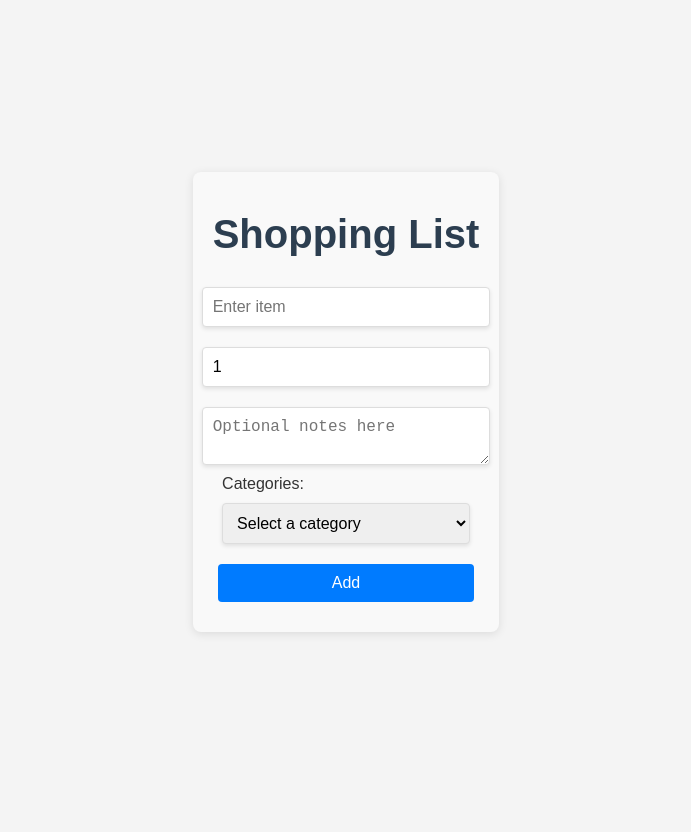
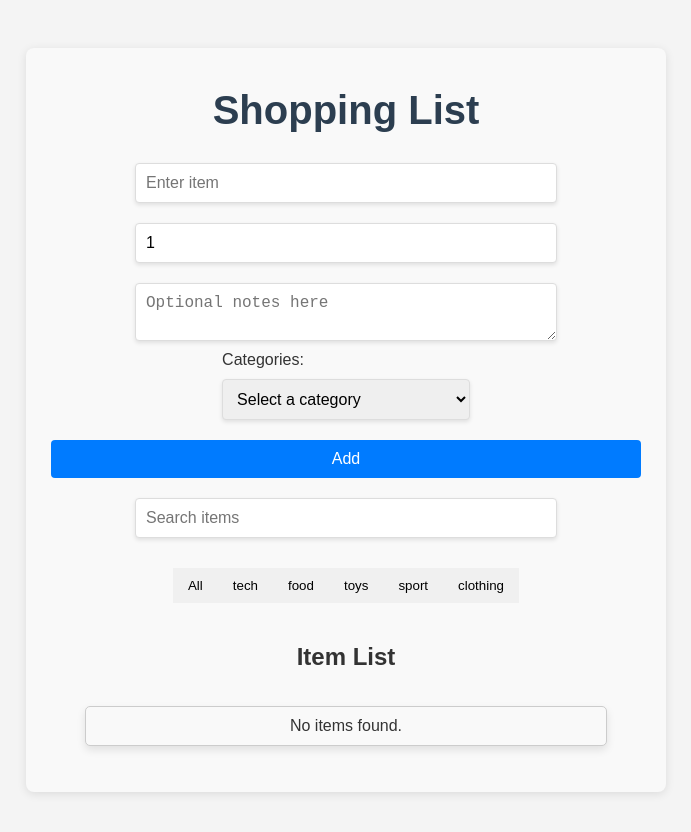
Before and after one commit to Rethabile17/Shopping-List-App-with-Redux, a React (Create React App) app: page /home in a window 1280 px wide. Shown: the top 832 px of the page, without its empty margins (294-985 px from the left). Built offline with nearby package versions, Linux system fonts and the light colour scheme.

Commit message:
done same small  update

```diff
--- a/src/AddItem.css
+++ b/src/AddItem.css
@@ -1,57 +1,106 @@
-/* AddItem.css */
+
 .add-item-container {
     display: flex;
     flex-direction: column;
-    align-items: center; /* Center align all items */
-    max-width: 400px; /* Set a maximum width for the form */
-    margin: 0 auto; /* Center the form on the page */
-    padding: 20px; /* Add some padding */
-    background-color: #f9f9f9; /* Light background for the form */
-    border-radius: 8px; /* Rounded corners */
-    box-shadow: 0 2px 10px rgba(0, 0, 0, 0.1); /* Subtle shadow */
+    align-items: center;
+    width: 600px;
+    margin: 0 auto;
+    padding: 20px;
+    background-color: #f9f9f9;
+    border-radius: 8px;
+    box-shadow: 0 2px 10px rgba(0, 0, 0, 0.1);
   }
 
   .title {
-    font-size: 24px; /* Increase title size */
-    margin-bottom: 20px; /* Space below title */
+    font-size: 24px;
+    margin-bottom: 20px;
   }
 
   input[type="text"],
   input[type="number"],
   textarea,
   select {
-    width: 100%; /* Full width inputs */
-    padding: 10px; /* Padding inside inputs */
-    margin: 10px 0; /* Space between inputs */
-    border: 1px solid #ddd; /* Light border */
-    border-radius: 4px; /* Rounded corners */
-    font-size: 16px; /* Font size for readability */
+    width: 100%;
+    padding: 10px;
+    margin: 10px 0;
+    border: 1px solid #ddd;
+    border-radius: 4px;
+    font-size: 16px;
   }
 
   input[type="text"]:focus,
   input[type="number"]:focus,
   textarea:focus,
   select:focus {
-    border-color: #007bff; /* Blue border on focus */
-    outline: none; /* Remove default outline */
+    border-color: #007bff;
+    outline: none;
   }
 
   .Button {
-    background-color: #28a745; /* Green background for the button */
-    color: white; /* White text */
-    border: none; /* No border */
-    padding: 10px 20px; /* Padding around the button */
-    border-radius: 4px; /* Rounded corners */
-    cursor: pointer; /* Pointer cursor on hover */
-    font-size: 16px; /* Button font size */
-    transition: background-color 0.3s ease; /* Transition for hover effect */
+    background-color: #28a745;
+    color: white;
+    border: none;
+    padding: 10px 20px;
+    border-radius: 4px;
+    cursor: pointer;
+    font-size: 16px;
+    transition: background-color 0.3s ease;
   }
 
   .Button:hover {
-    background-color: #218838; /* Darker green on hover */
+    background-color: #218838;
   }
 
   .error-message {
-    color: red; /* Red text for error messages */
-    margin-top: 10px; /* Space above error message */
+    color: red;
+    margin-top: 10px;
   }
+
+
+  .item-list {
+    list-style: none;
+    padding: 0;
+  }
+
+  .item-list li {
+    display: flex;
+    justify-content: space-between;
+    align-items: center;
+    padding: 10px;
+    border: 1px solid #ccc;
+    margin-bottom: 10px;
+    border-radius: 5px;
+    background-color: #f9f9f9;
+    width: 500px;
+  }
+
+  .item-info {
+    flex: 1;
+    margin-right: 10px;
+  }
+
+  .Button {
+    margin-left: 5px;
+  }
+  .category-tabs {
+    display: flex;
+    justify-content: space-around;
+    margin: 20px 0;
+  }
+
+  .tab {
+    padding: 10px 15px;
+    cursor: pointer;
+    border: none;
+    background-color: #f0f0f0;
+    transition: background-color 0.3s;
+  }
+
+  .tab:hover {
+    background-color: #ddd;
+  }
+
+  .active {
+    background-color: #007bff;
+    color: white;
+  }
--- a/src/Home.js
+++ b/src/Home.js
@@ -5,7 +5,7 @@ function Home() {
   return (
     <div>
         <AddItem/>
-        <ItemToDo/>
+
     </div>
   )
 }
--- a/src/additem.js
+++ b/src/additem.js
@@ -1,16 +1,20 @@
-import { useDispatch } from "react-redux";
+import { useDispatch, useSelector } from "react-redux";
 import { useState } from "react";
-import { addItem } from "./redux/addItemReducer";
-import './AddItem.css'; // Import the CSS file
+import { addItem, updateItem, removeItem } from "./redux/addItemReducer";
+import './AddItem.css';
 
 function AddItem() {
   const [item, setItem] = useState("");
   const [quantity, setQuantity] = useState(1);
   const [optionalNotes, setOptionalNotes] = useState("");
   const [category, setCategory] = useState("");
-  const [error, setError] = useState(""); // State for validation error messages
+  const [error, setError] = useState("");
+  const [searchTerm, setSearchTerm] = useState("");
+  const [selectedCategory, setSelectedCategory] = useState("");
+  const [editingItemId, setEditingItemId] = useState(null);
 
   const dispatch = useDispatch();
+  const items = useSelector((state) => state.shoppingItem);
 
   const handleAddItem = () => {
     setError("");
@@ -20,6 +24,33 @@ function AddItem() {
       return;
     }
 
+    if (editingItemId) {
+
+      dispatch(updateItem({
+        id: editingItemId,
+        item,
+        quantity,
+        optionalNotes,
+        category,
+      }));
+      setEditingItemId(null);
+    } else {
+
+      const existingItem = items.find(currentItem =>
+        currentItem.item.toLowerCase() === item.toLowerCase() && currentItem.category === category
+      );
+
+      if (existingItem) {
+
+        dispatch(updateItem({
+          id: existingItem.id,
+          item: existingItem.item,
+          quantity: existingItem.quantity + quantity,
+          optionalNotes: existingItem.optionalNotes,
+          category: existingItem.category,
+        }));
+      } else {
+
         dispatch(addItem({
           id: Date.now(),
           item,
@@ -27,11 +58,37 @@ function AddItem() {
           optionalNotes,
           category,
         }));
+      }
+    }
+
 
     setItem("");
     setQuantity(1);
     setOptionalNotes("");
     setCategory("");
+  };
+
+
+  const filteredItems = (items || []).filter((currentItem) => {
+    const matchesCategory = selectedCategory ? currentItem.category === selectedCategory : true;
+    const matchesSearchTerm = currentItem.item.toLowerCase().includes(searchTerm.toLowerCase());
+    return matchesCategory && matchesSearchTerm;
+  });
+
+
+  const categories = ["All", "tech", "food", "toys", "sport", "clothing"];
+
+  const handleEditItem = (currentItem) => {
+
+    setItem(currentItem.item);
+    setQuantity(currentItem.quantity);
+    setOptionalNotes(currentItem.optionalNotes);
+    setCategory(currentItem.category);
+    setEditingItemId(currentItem.id);
+  };
+
+  const handleDeleteItem = (id) => {
+    dispatch(removeItem(id));
   };
 
   return (
@@ -47,7 +104,7 @@ function AddItem() {
         type="number"
         placeholder="Insert Quantity"
         name="quantity"
-        onChange={(e) => setQuantity(e.target.value)}
+        onChange={(e) => setQuantity(Number(e.target.value))} // Ensure quantity is a number
         value={quantity}
       />
       <textarea
@@ -67,9 +124,52 @@ function AddItem() {
           <option value="clothing">Clothing</option>
         </select>
       </div>
-      <button className="Button" onClick={handleAddItem}>Add</button>
+      <button className="Button" onClick={handleAddItem}>{editingItemId ? "Update" : "Add"}</button>
 
       {error && <div className="error-message">{error}</div>} {/* Use error class */}
+
+      <input
+        type="text"
+        placeholder="Search items"
+        onChange={(e) => setSearchTerm(e.target.value)}
+        value={searchTerm}
+      />
+
+      {/* Category Tabs */}
+      <div className="category-tabs">
+        {categories.map((cat) => (
+          <button
+            key={cat}
+            className={`tab ${selectedCategory === cat ? "active" : ""}`}
+            onClick={() => setSelectedCategory(cat === "All" ? "" : cat)} // Set category or reset
+          >
+            {cat}
+          </button>
+        ))}
+      </div>
+
+      <h2 className="item-list-title">Item List</h2>
+      <ul className="item-list">
+      <ul className="item-list">
+  {filteredItems.length > 0 ? (
+    filteredItems.map((currentItem) => (
+      <li key={currentItem.id}>
+        <div className="item-info">
+          {currentItem.item} - Quantity: {currentItem.quantity} - Category: {currentItem.category}
+          {currentItem.optionalNotes && <div>Notes: {currentItem.optionalNotes}</div>}
+        </div>
+        <div>
+          <button onClick={() => handleEditItem(currentItem)}>Edit</button> {/* Edit button */}
+          <button onClick={() => handleDeleteItem(currentItem.id)}>Delete</button> {/* Delete button */}
+        </div>
+      </li>
+    ))
+  ) : (
+    <li>No items found.</li>
+  )}
+</ul>
+
+      </ul>
     </div>
   );
 }
--- a/src/redux/addItemReducer.js
+++ b/src/redux/addItemReducer.js
@@ -9,11 +9,11 @@ const itemSlice = createSlice({
       state.push(action.payload);
     },
 
-    deleteItem(state, action) {
+    removeItem(state, action) {
       return state.filter((item) => item.id !== action.payload);
     },
 
-    editedItem(state, action) {
+    updateItem(state, action) {
       const index = state.findIndex((item) => item.id === action.payload.id);
       if (index !== -1) {
         state[index] = { ...state[index], ...action.payload };
@@ -28,5 +28,8 @@ const itemSlice = createSlice({
   },
 });
 
-export const { addItem, deleteItem, editedItem, checkOutItem } = itemSlice.actions;
+// Export actions
+export const { addItem, removeItem, updateItem, checkOutItem } = itemSlice.actions;
+
+// Default export the reducer
 export default itemSlice.reducer;
```
Also changed, not shown: src/itemtodo.js (+107 -107 lines). Lines whose indentation alone changed are shown as unchanged.
